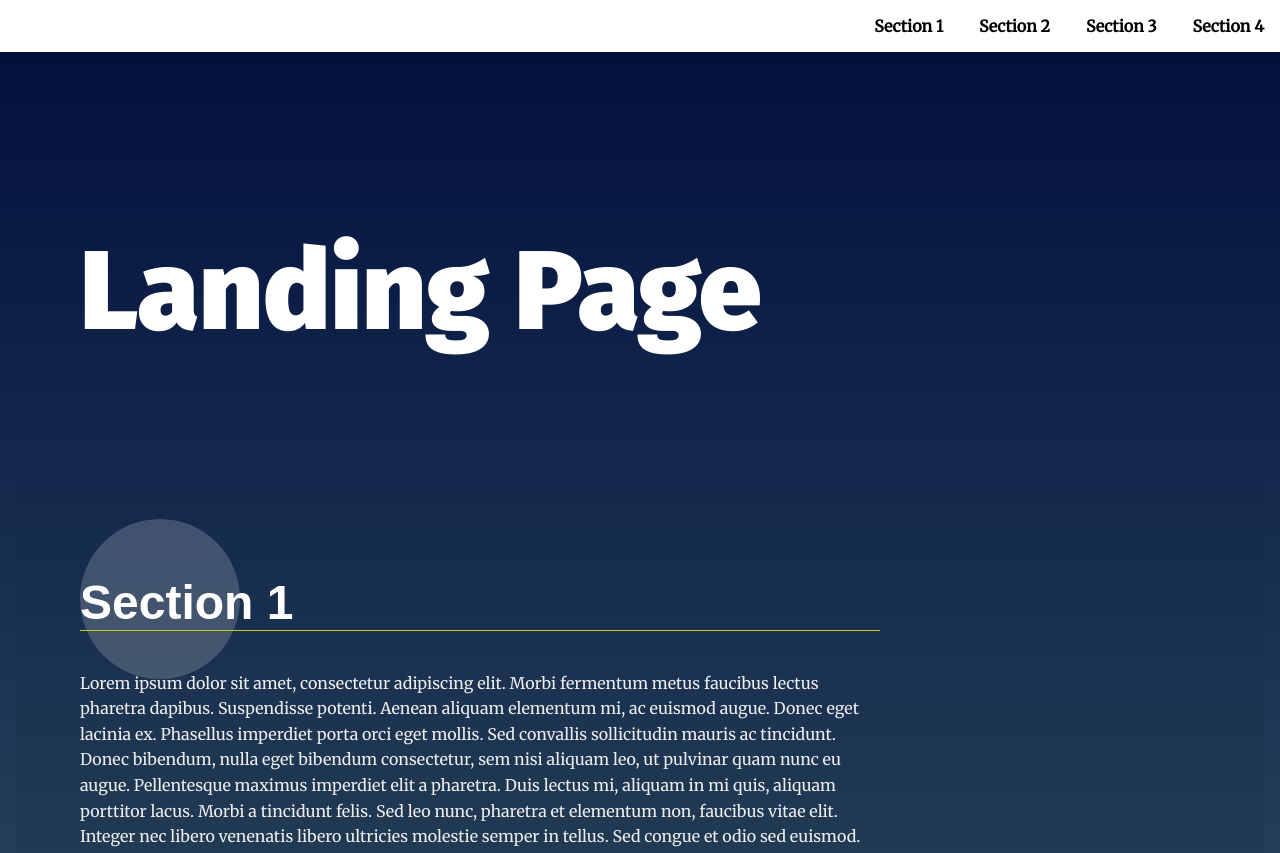
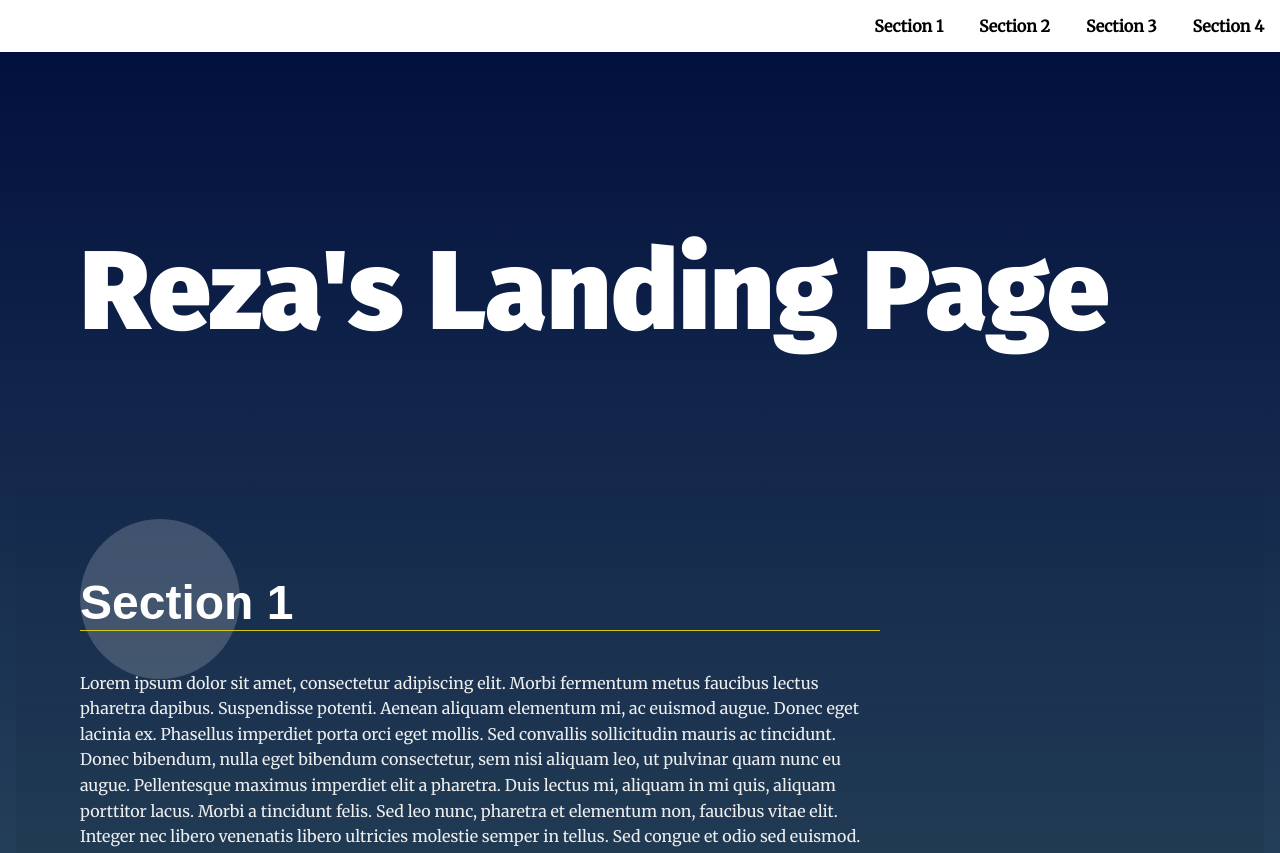
Before and after one commit to rezaska/Landing-Page, a plain HTML site: page index.html in a window 1280 px wide. Shown: the top 853 px of the page. Drawn offline with Linux system fonts and the light colour scheme.

Commit message:
updated html

```diff
--- a/index.html
+++ b/index.html
@@ -25,7 +25,7 @@
   </header>
   <main>
     <header class="main__hero">
-      <h1>Landing Page </h1>
+      <h1>Reza's Landing Page </h1>
     </header>
     <!-- Each Section has an ID (used for the anchor) and
     a data attribute that will populate the li node.
--- a/js/app.js
+++ b/js/app.js
@@ -52,4 +52,5 @@
 
 // Scroll to section on link click
 
+
 // Set sections as active
```
